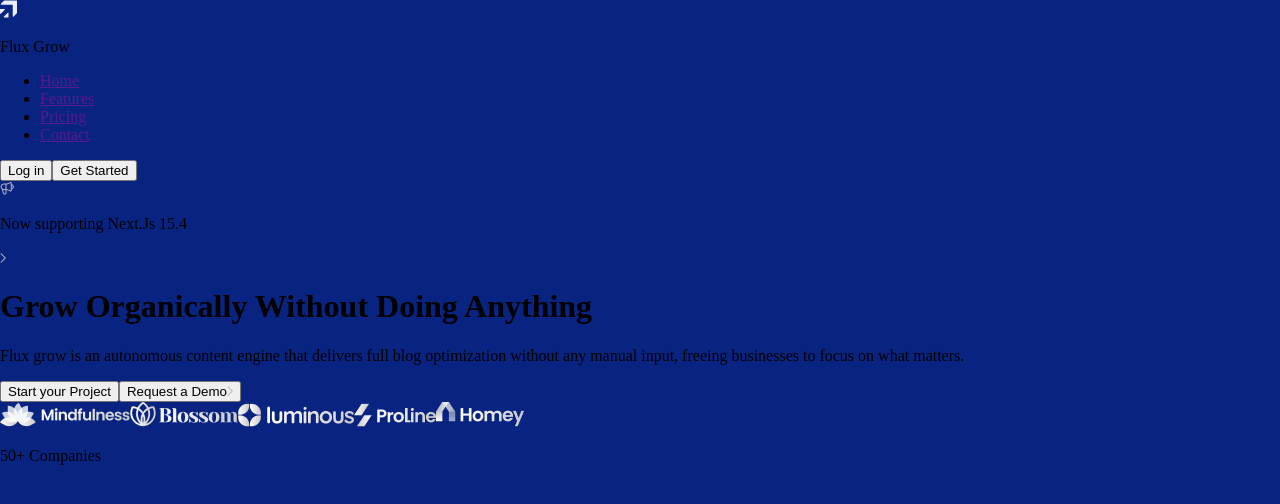
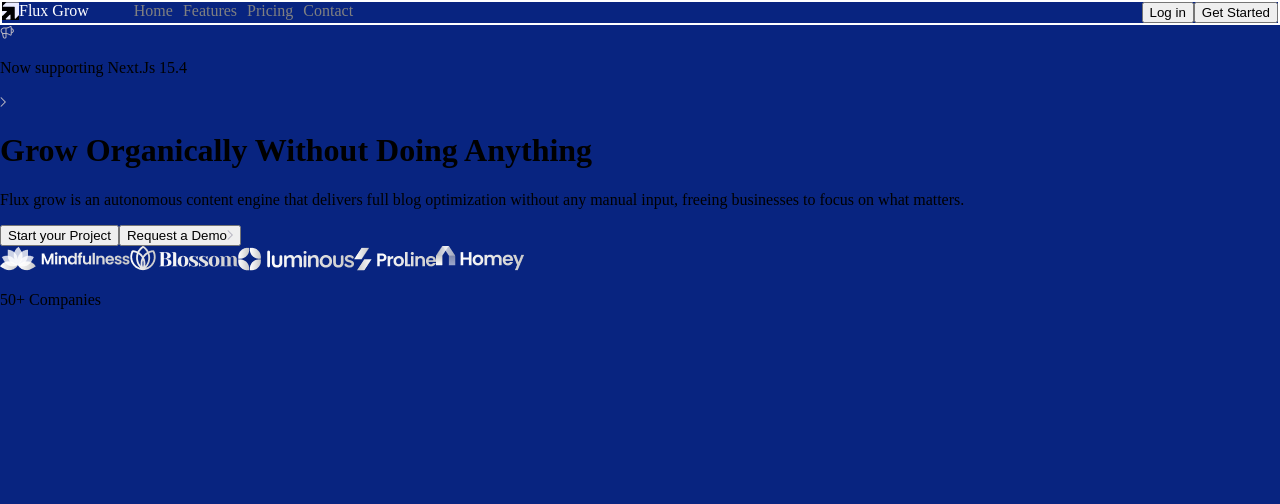
Before and after one commit to Mighty97/Flux-Grow, a React (Vite) app: page / in a window 1280 px wide. Shown: the top 504 px of the page. Built offline with nearby package versions, Linux system fonts and the light colour scheme.

Commit message:
header styling

```diff
--- a/index.html
+++ b/index.html
@@ -2,8 +2,9 @@
 <html lang="en">
   <head>
     <meta charset="UTF-8" />
+    <link rel="icon" href="./src/assets/logo.png">
     <meta name="viewport" content="width=device-width, initial-scale=1.0" />
-    <title>fluxgrow</title>
+    <title>Flux Grow</title>
   </head>
   <body>
     <div id="root"></div>
--- /dev/null
+++ b/src/component/Header.css
@@ -0,0 +1,40 @@
+.nav-bar {
+  border: 2px solid white;
+  display: flex;
+}
+
+.brand-name {
+  display: flex;
+  align-items: start;
+}
+
+.brand-logo {
+  background-color: black;
+}
+
+.brand-name-text {
+  margin: 0;
+  color: white;
+}
+
+.links {
+  flex-grow: 1;
+  justify-content: center;
+}
+
+.links ul {
+  display: flex;
+  flex-direction: row;
+  margin: 0;
+
+}
+
+.links ul li {
+  list-style: none;
+  margin: 0 5px;
+}
+
+.links ul li a {
+  text-decoration: none;
+  color: grey;
+}
--- a/src/component/Header.jsx
+++ b/src/component/Header.jsx
@@ -1,11 +1,12 @@
 import BrandLogo from '../assets/logo.png'
+import './Header.css'
 
 export function HeaderLogoNav() {
   return (
     <div className="nav-bar" >
       <div className="brand-name" >
-        <img src={BrandLogo} alt="" />
-        <p>Flux Grow</p>
+        <img className='brand-logo' src={BrandLogo} alt="" />
+        <p className='brand-name-text' >Flux Grow</p>
       </div>
       <div className="links" >
         <ul>
```
